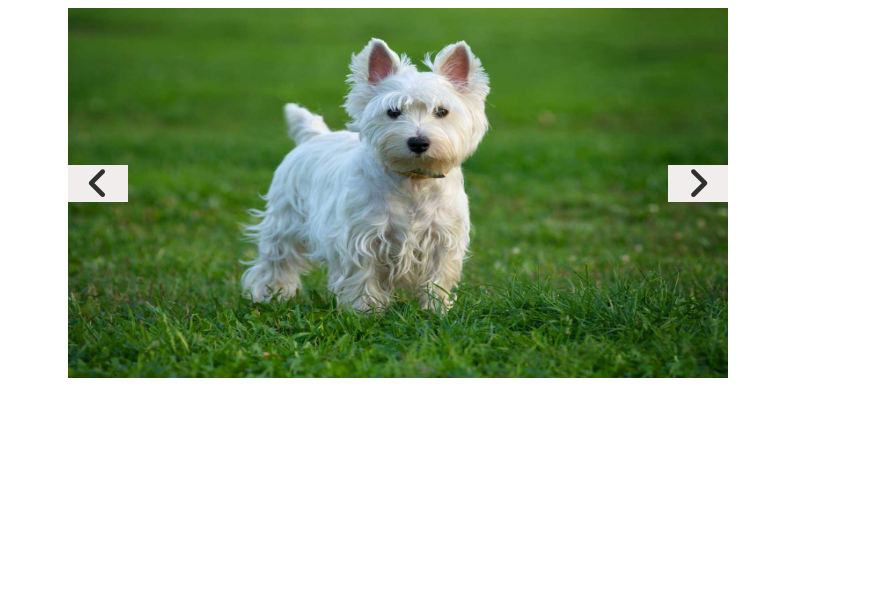
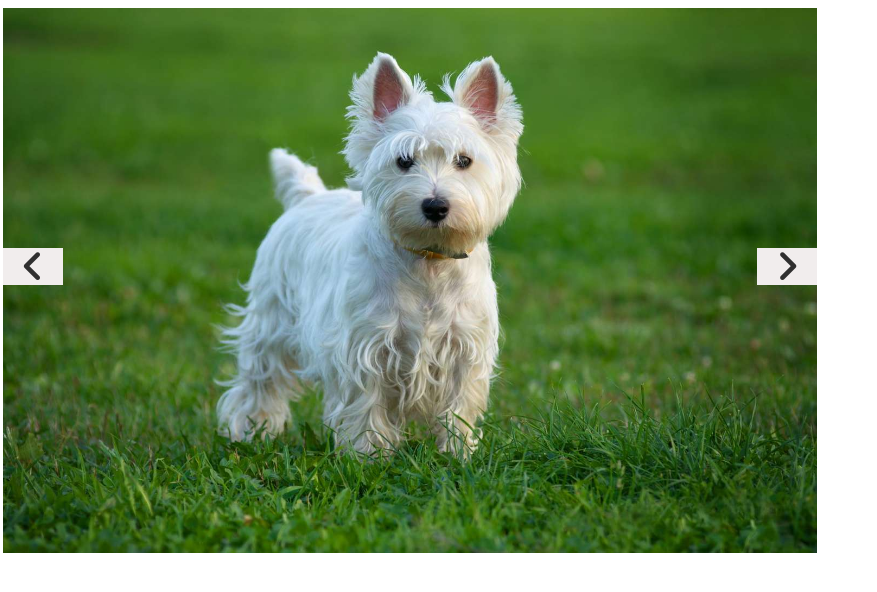
Before and after one commit to AhmedB5/Image-Slider., a plain HTML site: page index.html in a window 768 px wide. Shown: the whole page, 877 px wide, since content can reach past the window. Drawn offline with Linux system fonts and the light colour scheme; files whose address does not match are found by name.

Commit message:
Update style.css

```diff
--- a/style.css
+++ b/style.css
@@ -35,3 +35,29 @@ i {
   font-size: 37px;
   opacity: 0.8;
 }
+
+@media (max-width: 767px) {
+  .main {
+    position: relative;
+    left: -60px;
+  }
+  img {
+    width: 420px;
+    height: 340px;
+  }
+}
+@media (min-width: 768px) and (max-width: 850px) {
+  .main {
+    position: relative;
+    left: -65px;
+  }
+  img {
+    width: 814px;
+    height: 340px;
+    height: 100%;
+  }
+  .back1,
+  .back2 {
+    top: 240px;
+  }
+}
```
